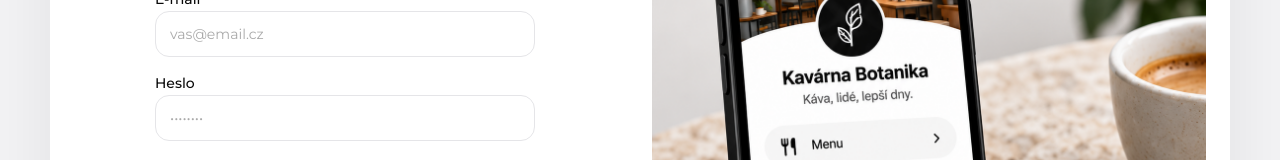
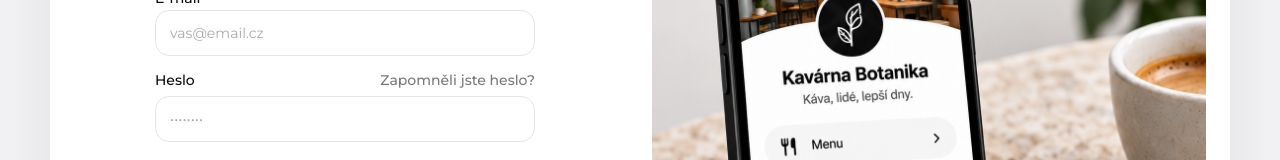
Before and after one commit to pacidekor/dotra, a Next.js app: page /login in a window 1280 px wide. Shown: the part 334-494 px from the top of the page. Built offline with nearby package versions, Linux system fonts and the light colour scheme; a web font is replaced by a local one.

Commit message:
Add forgot-password link beside password label.

```diff
--- a/src/components/LoginForm.tsx
+++ b/src/components/LoginForm.tsx
@@ -71,7 +71,15 @@
         </label>
 
         <label className="block space-y-1.5">
-          <span className="text-sm font-medium text-foreground">Heslo</span>
+          <div className="flex items-center justify-between gap-3">
+            <span className="text-sm font-medium text-foreground">Heslo</span>
+            <Link
+              href="/forgot-password"
+              className="text-sm font-medium text-foreground/55 underline-offset-2 transition-colors hover:text-foreground hover:underline"
+            >
+              Zapomněli jste heslo?
+            </Link>
+          </div>
           <input
             type="password"
             required
```
